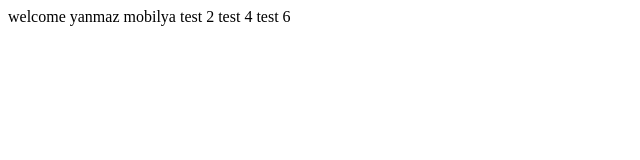
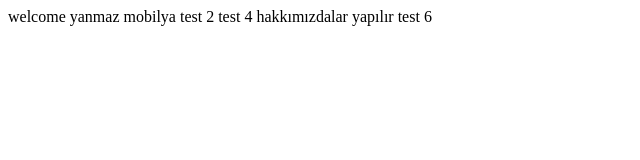
Before and after one commit to ilyasaslan-tech/yanmaz-mobilya, a plain HTML site: page index.html in a window 1280 px wide. Shown: the whole page, without its empty margins (0-640 px from the left). Drawn offline with Linux system fonts and the light colour scheme.

Commit message:
hakkımızda eklendı

```diff
--- a/index.html
+++ b/index.html
@@ -13,6 +13,7 @@
 
     test 4
 
+    hakkımızdalar yapılır
     test 6
 </body>
 </html>
```
